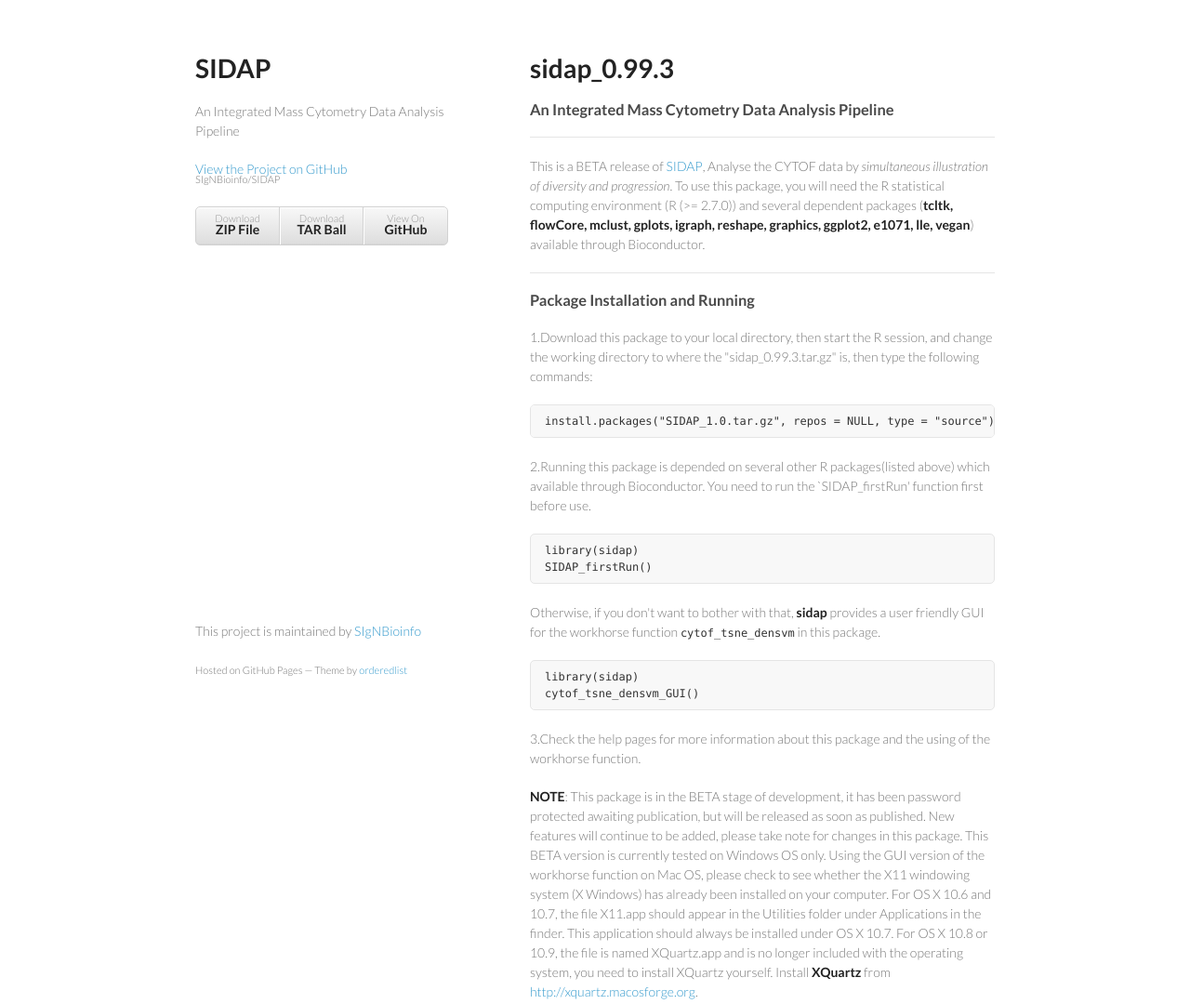
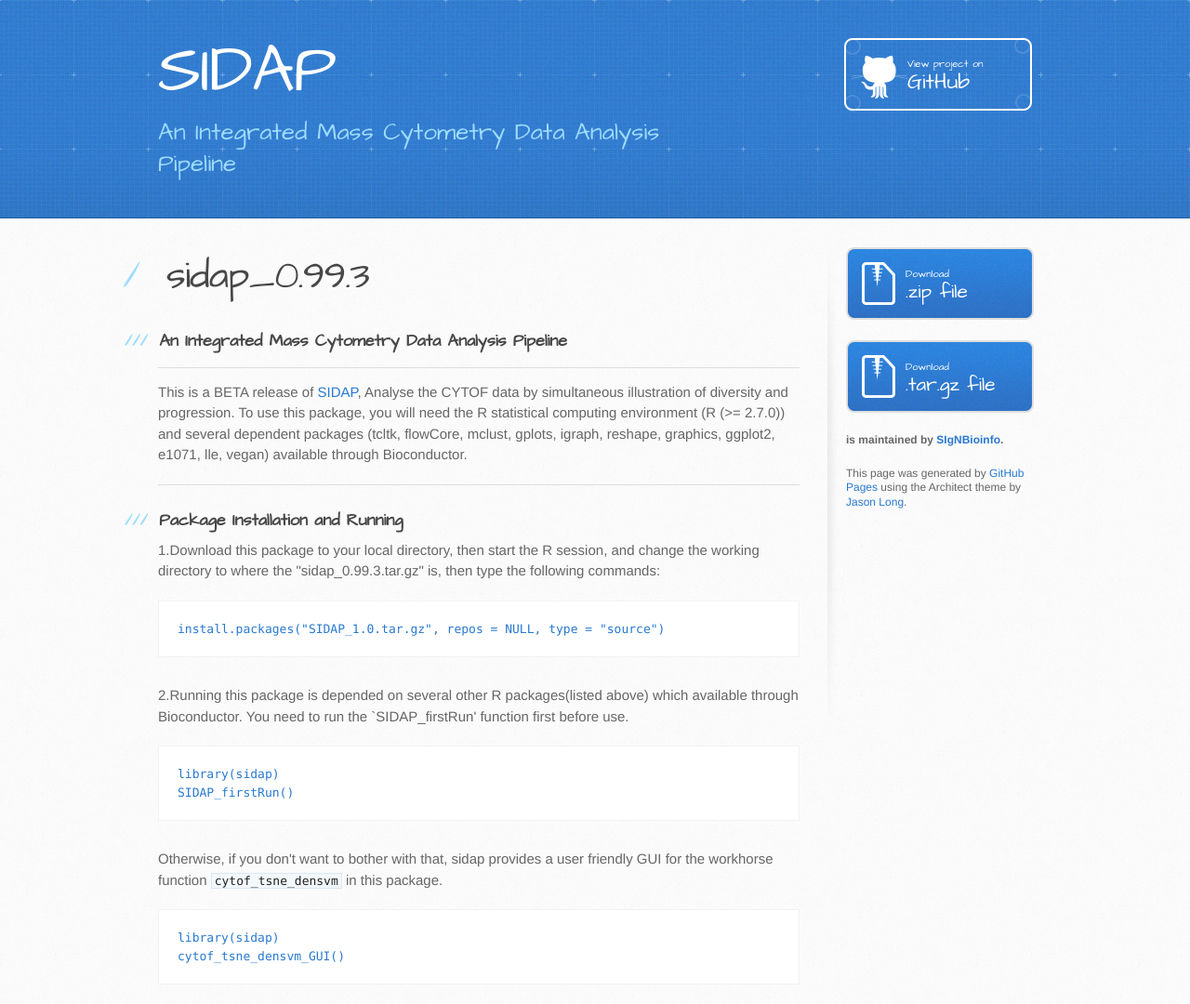
Before and after one commit to SIgNBioinfo/SIDAP, a plain HTML site: page index.html in a window 1280 px wide. Shown: the top 1080 px of the page at 93% size. Drawn offline with Linux system fonts and the light colour scheme.

Commit message:
Create gh-pages branch via GitHub

```diff
--- a/index.html
+++ b/index.html
@@ -1,34 +1,34 @@
-<!doctype html>
+<!DOCTYPE html>
 <html>
   <head>
-    <meta charset="utf-8">
+    <meta charset='utf-8'>
     <meta http-equiv="X-UA-Compatible" content="chrome=1">
-    <title>SIDAP by SIgNBioinfo</title>
+    <meta name="viewport" content="width=device-width, initial-scale=1, maximum-scale=1">
+    <link href='https://fonts.googleapis.com/css?family=Architects+Daughter' rel='stylesheet' type='text/css'>
+    <link rel="stylesheet" type="text/css" href="stylesheets/stylesheet.css" media="screen">
+    <link rel="stylesheet" type="text/css" href="stylesheets/pygment_trac.css" media="screen">
+    <link rel="stylesheet" type="text/css" href="stylesheets/print.css" media="print">
 
-    <link rel="stylesheet" href="stylesheets/styles.css">
-    <link rel="stylesheet" href="stylesheets/pygment_trac.css">
-    <meta name="viewport" content="width=device-width, initial-scale=1, user-scalable=no">
     <!--[if lt IE 9]>
     <script src="//html5shiv.googlecode.com/svn/trunk/html5.js"></script>
     <![endif]-->
+
+    <title>SIDAP by SIgNBioinfo</title>
   </head>
+
   <body>
-    <div class="wrapper">
-      <header>
+    <header>
+      <div class="inner">
         <h1>SIDAP</h1>
-        <p>An Integrated Mass Cytometry Data Analysis Pipeline</p>
+        <h2>An Integrated Mass Cytometry Data Analysis Pipeline</h2>
+        <a href="https://github.com/SIgNBioinfo/SIDAP" class="button"><small>View project on</small> GitHub</a>
+      </div>
+    </header>
 
-        <p class="view"><a href="https://github.com/SIgNBioinfo/SIDAP">View the Project on GitHub <small>SIgNBioinfo/SIDAP</small></a></p>
-
-
-        <ul>
-          <li><a href="https://github.com/SIgNBioinfo/SIDAP/zipball/master">Download <strong>ZIP File</strong></a></li>
-          <li><a href="https://github.com/SIgNBioinfo/SIDAP/tarball/master">Download <strong>TAR Ball</strong></a></li>
-          <li><a href="https://github.com/SIgNBioinfo/SIDAP">View On <strong>GitHub</strong></a></li>
-        </ul>
-      </header>
-      <section>
-        <h1>
+    <div id="content-wrapper">
+      <div class="inner clearfix">
+        <section id="main-content">
+          <h1>
 <a name="sidap_0993" class="anchor" href="#sidap_0993"><span class="octicon octicon-link"></span></a>sidap_0.99.3</h1>
 
 <h3>
@@ -69,13 +69,25 @@ cytof_tsne_densvm_GUI()
 <li>When you open this file by double-clicking on it, you'll find XQuartz.pkg, double-click on it to run the installer, clicking through all the defaults.</li>
 <li>After the installer runs, you'll have to log out and back on to your Mac OS X account.</li>
 </ol>
-      </section>
-      <footer>
-        <p>This project is maintained by <a href="https://github.com/SIgNBioinfo">SIgNBioinfo</a></p>
-        <p><small>Hosted on GitHub Pages &mdash; Theme by <a href="https://github.com/orderedlist">orderedlist</a></small></p>
-      </footer>
+        </section>
+
+        <aside id="sidebar">
+          <a href="https://github.com/SIgNBioinfo/SIDAP/zipball/master" class="button">
+            <small>Download</small>
+            .zip file
+          </a>
+          <a href="https://github.com/SIgNBioinfo/SIDAP/tarball/master" class="button">
+            <small>Download</small>
+            .tar.gz file
+          </a>
+
+          <p class="repo-owner"><a href="https://github.com/SIgNBioinfo/SIDAP"></a> is maintained by <a href="https://github.com/SIgNBioinfo">SIgNBioinfo</a>.</p>
+
+          <p>This page was generated by <a href="https://pages.github.com">GitHub Pages</a> using the Architect theme by <a href="https://twitter.com/jasonlong">Jason Long</a>.</p>
+        </aside>
+      </div>
     </div>
-    <script src="javascripts/scale.fix.js"></script>
+
 
   </body>
 </html>
```
